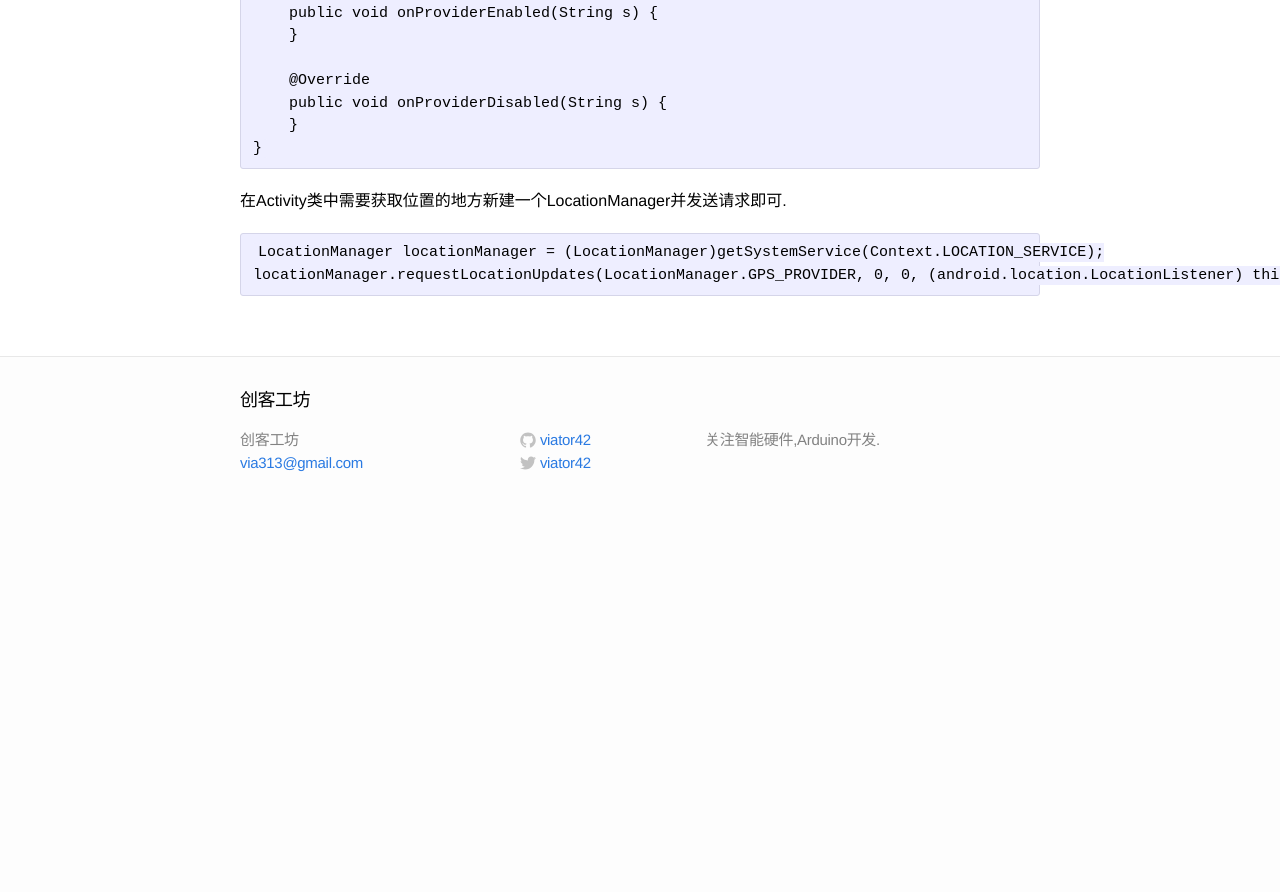
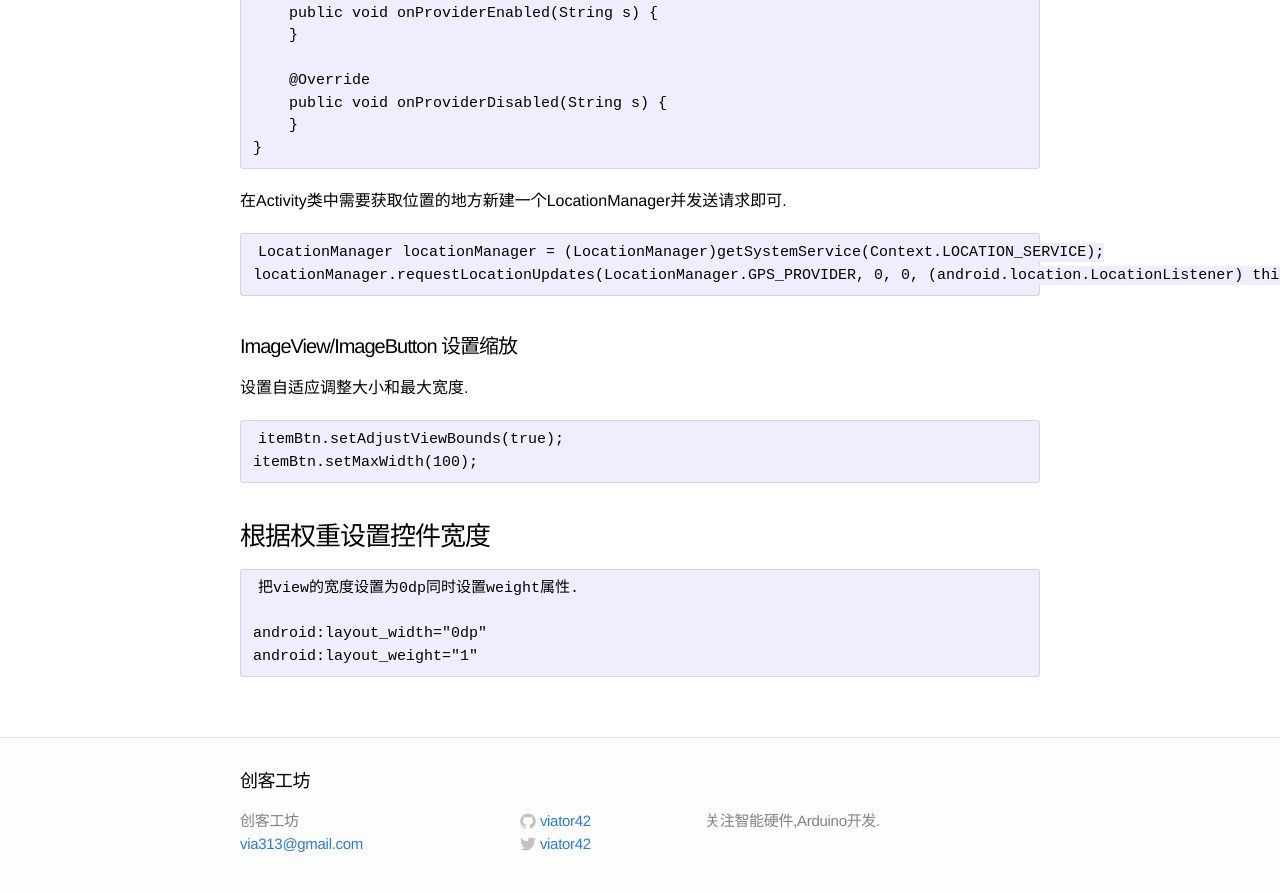
Before and after one commit to viator42/viator42.github.io, a Jekyll site: the page built from _posts/2014-4-4-android-note.markdown, in a window 1280 px wide and 900 px high, scrolled down 15458 px. Shown: the top 892 px of the window. Built offline with Jekyll 4.4.1, drawn with Linux system fonts in a browser that asks for light colours; before the commit the page ends 15977 px from its top, so only the background shows below that.

Commit message:
update note

```diff
--- a/_posts/2014-4-4-android-note.markdown
+++ b/_posts/2014-4-4-android-note.markdown
@@ -668,3 +668,17 @@ AndroidManifest.xml文件添加以下权限.
 
     LocationManager locationManager = (LocationManager)getSystemService(Context.LOCATION_SERVICE);
     locationManager.requestLocationUpdates(LocationManager.GPS_PROVIDER, 0, 0, (android.location.LocationListener) this);
+
+#### ImageView/ImageButton 设置缩放
+
+设置自适应调整大小和最大宽度.
+
+    itemBtn.setAdjustViewBounds(true);
+    itemBtn.setMaxWidth(100);
+
+### 根据权重设置控件宽度
+
+    把view的宽度设置为0dp同时设置weight属性.
+
+    android:layout_width="0dp"
+    android:layout_weight="1"
```
Also changed, not shown: _posts/2015-3-21-mac-development-initialize.markdown (deleted, +0 -8 lines), _posts/2015-5-8-lnmp-configuration-on-debian7.markdown (added, +86 -0 lines).
